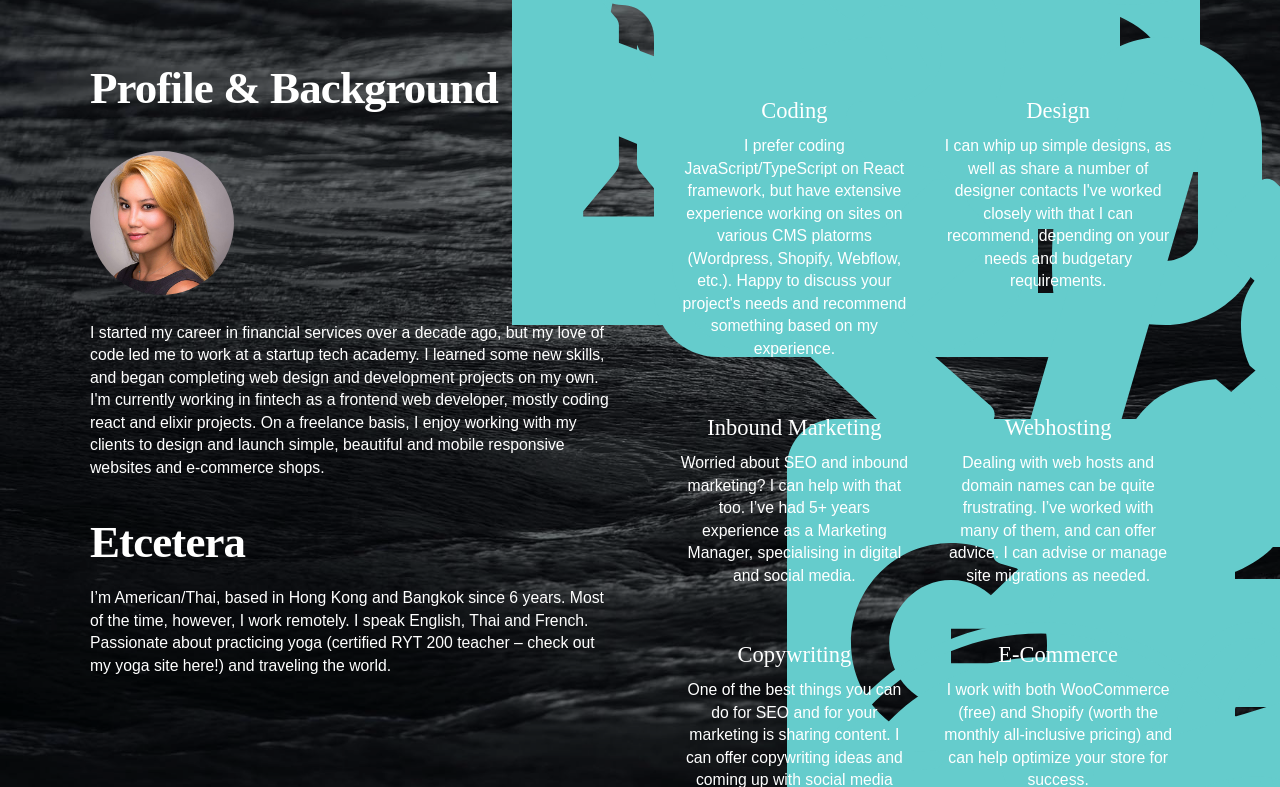
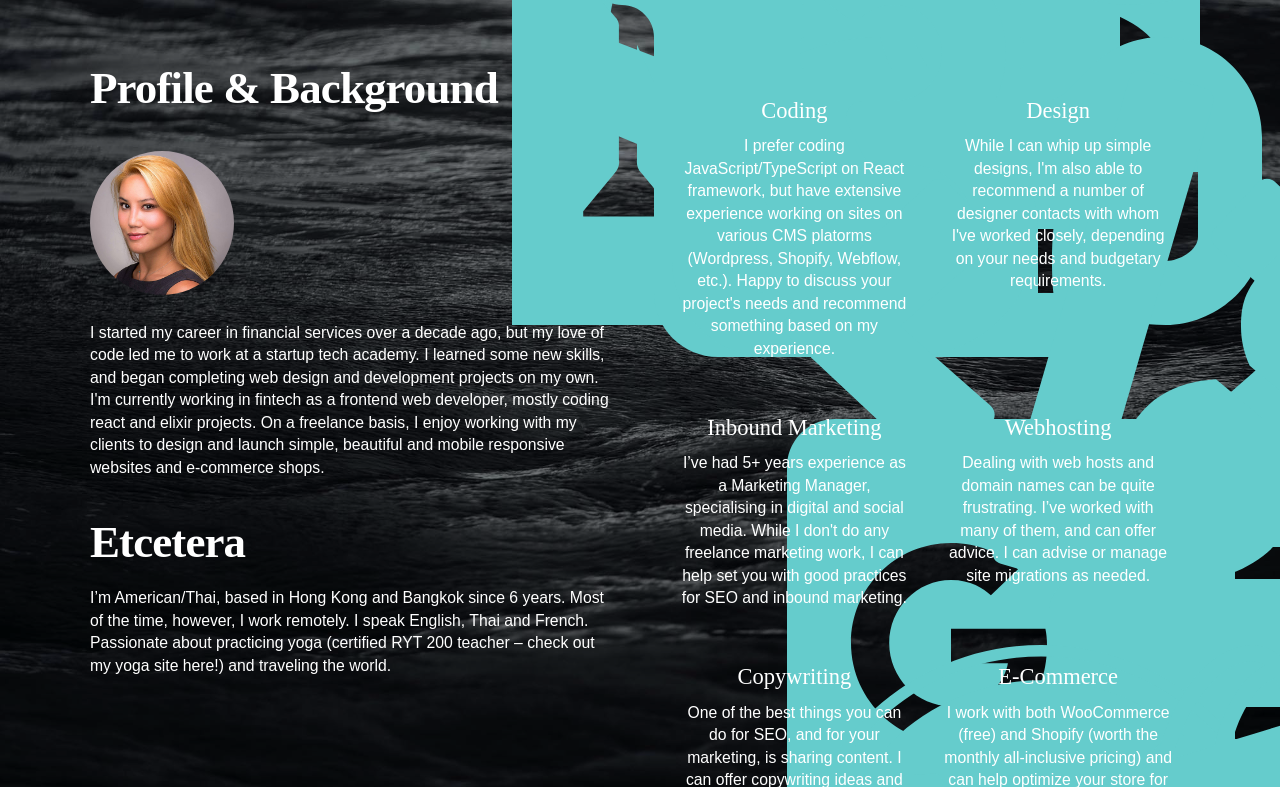
Before and after one commit to elcarp/lisecarpenter.com, a Next.js app: page / in a window 1280 px wide. Shown: the part 1333-2120 px from the top of the page. Built offline with nearby package versions, Linux system fonts and the light colour scheme.

Commit message:
update writing and subtitle

```diff
--- a/components/hero.js
+++ b/components/hero.js
@@ -10,9 +10,7 @@ export default function Hero() {
 					speed={100}
 					typingDelay={100}
 					className='tracking-widest text-sm text-aqua-blue'
-					text={[
-						'function showSubTitle() { (<>"Your friend who likes to code"</>) }',
-					]}
+					text={['{`${Your friend who likes to code}`}']}
 				/>
 			</div>
 		</div>
--- a/components/skills.js
+++ b/components/skills.js
@@ -55,9 +55,9 @@ export default function Skills() {
 				/>
 				<h2>Design</h2>
 				<p className='pt-2'>
-					I can whip up simple designs, as well as share a number of designer
-					contacts I've worked closely with that I can recommend, depending on
-					your needs and budgetary requirements.
+					While I can whip up simple designs, I'm also able to recommend a
+					number of designer contacts with whom I've worked closely, depending
+					on your needs and budgetary requirements.
 				</p>
 			</div>
 			<div ref={domRef} className='skill-box px-4 text-center'>
@@ -71,9 +71,10 @@ export default function Skills() {
 				/>
 				<h2>Inbound Marketing</h2>
 				<p className='pt-2'>
-					Worried about SEO and inbound marketing? I can help with that too.
 					I’ve had 5+ years experience as a Marketing Manager, specialising in
-					digital and social media.
+					digital and social media. While I don't do any freelance marketing
+					work, I can help set you with good practices for SEO and inbound
+					marketing.
 				</p>
 			</div>
 			<div ref={domRef} className='skill-box px-4 text-center'>
@@ -103,8 +104,8 @@ export default function Skills() {
 				/>
 				<h2>Copywriting</h2>
 				<p className='pt-2'>
-					One of the best things you can do for SEO and for your marketing is
-					sharing content. I can offer copywriting ideas and coming up with
+					One of the best things you can do for SEO, and for your marketing, is
+					sharing content. I can offer copywriting ideas and help come up with
 					social media optimised blog post ideas.
 				</p>
 			</div>
```
